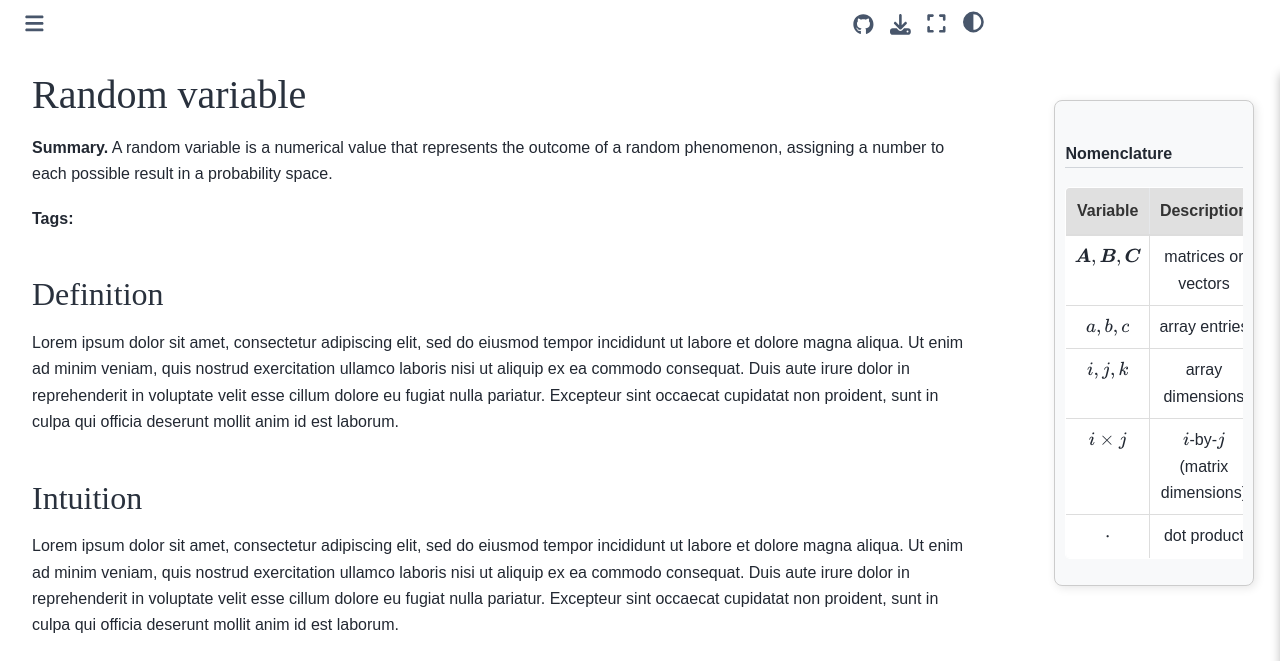
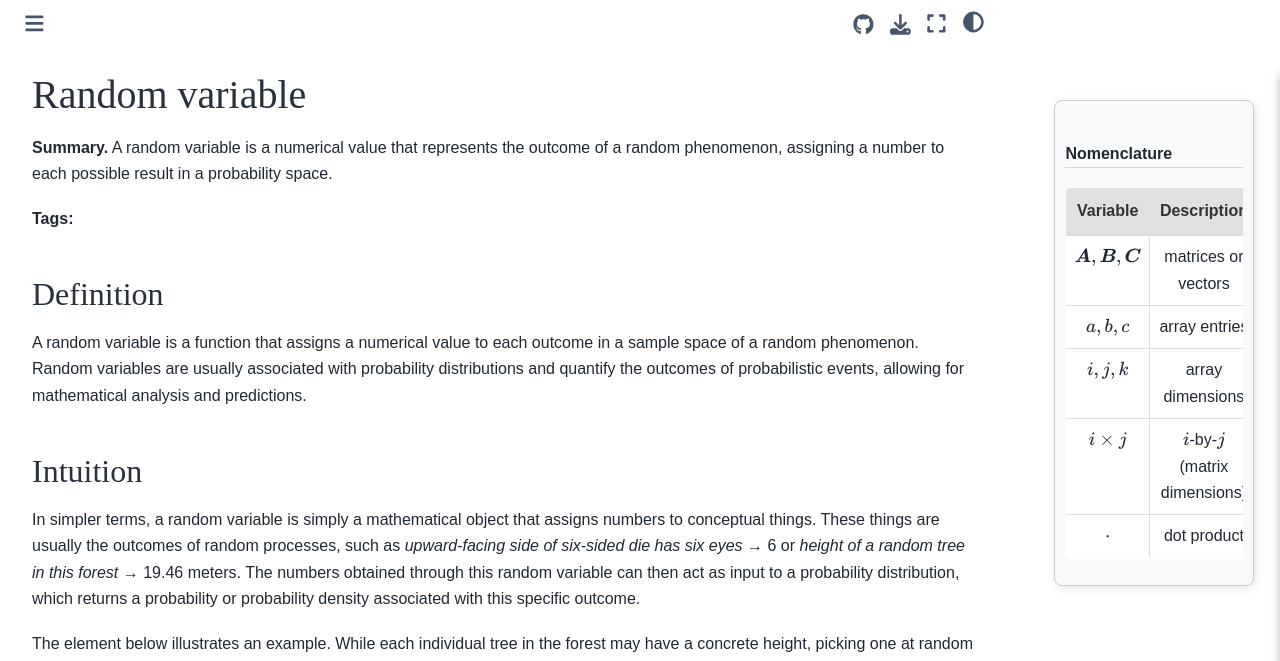
Before and after one commit to douden/graph_test, a Jupyter Book: the page built from book/pages/random_variable.md, in a window 1280 px wide and 1393 px high. Shown: the top 661 px of the window. Built offline with Jupyter Book 1.0.4 settings and Sphinx 7.4.7 and the Sphinx Book theme 1.1.4, drawn with Linux system fonts in a browser that asks for light colours; comment, search, counter and statistics services are not loaded; some of the changed text lies outside the part shown; grey boxes are pictures that could not be loaded.

Commit message:
add content random variable

```diff
--- a/book/_static/elements/random_variable.html
+++ b/book/_static/elements/random_variable.html
@@ -10,7 +10,7 @@
       margin: 0;
       overflow: hidden;
       font-family: Helvetica, sans-serif;
-      background: #f0f0f0;
+      background: transparent;
     }
     /* Main container */
     #my_datavisualization {
@@ -135,7 +135,7 @@
     var hgt = height*( 1 - originalScale)
 
     svg.append("line")
-    	.attr("x1", width*0.1)
+    	.attr("x1", width*0.)
       .attr("y1", hgt)
     	.attr("x2", width*0.425)
       .attr("y2", hgt)
--- a/book/pages/random_variable.md
+++ b/book/pages/random_variable.md
@@ -15,16 +15,18 @@
 
 ## Definition
 
-Lorem ipsum dolor sit amet, consectetur adipiscing elit, sed do eiusmod tempor incididunt ut labore et dolore magna aliqua. Ut enim ad minim veniam, quis nostrud exercitation ullamco laboris nisi ut aliquip ex ea commodo consequat. Duis aute irure dolor in reprehenderit in voluptate velit esse cillum dolore eu fugiat nulla pariatur. Excepteur sint occaecat cupidatat non proident, sunt in culpa qui officia deserunt mollit anim id est laborum.
+A random variable is a function that assigns a numerical value to each outcome in a sample space of a random phenomenon. Random variables are usually associated with probability distributions and quantify the outcomes of probabilistic events, allowing for mathematical analysis and predictions.
 
 ## Intuition
 
-Lorem ipsum dolor sit amet, consectetur adipiscing elit, sed do eiusmod tempor incididunt ut labore et dolore magna aliqua. Ut enim ad minim veniam, quis nostrud exercitation ullamco laboris nisi ut aliquip ex ea commodo consequat. Duis aute irure dolor in reprehenderit in voluptate velit esse cillum dolore eu fugiat nulla pariatur. Excepteur sint occaecat cupidatat non proident, sunt in culpa qui officia deserunt mollit anim id est laborum.
+In simpler terms, a random variable is simply a mathematical object that assigns numbers to conceptual things. These things are usually the outcomes of random processes, such as *upward-facing side of six-sided die has six eyes* → 6 or *height of a random tree in this forest* → 19.46 meters. The numbers obtained through this random variable can then act as input to a probability distribution, which returns a probability or probability density associated with this specific outcome.
+
+The element below illustrates an example. While each individual tree in the forest may have a concrete height, picking one at random repeatedly will yield different heights at different frequencies. A random variable *tree height* assigns to each individual tree receives a concrete number corresponding to its height, and plugging this number into the associated probability distribution informs us how common this height is in the whole forest.
 
 <div style="float: right; width: 100%; margin: 10px; border: 1px solid #ccc; border-radius: 8px; box-shadow: 2px 2px 10px rgba(0, 0, 0, 0.1);">
     <iframe src="https://maxramgraber.github.io/MASTER/main/_static/elements/random_variable.html" style="width: 100%; aspect-ratio: 2 / 1; border: none; border-radius: 8px;"></iframe>
     <div style="text-align: justify; padding: 5px; font-size: 14px; font-family: Arial, sans-serif; color: #555;">
-        <strong>Interactive element.</strong> Hover over the entries of the matrices to see how the rows and columns of the matrices on the left side of the equation combine into entries of the matrix on the right side.
+        <strong>Interactive element.</strong> Drag the grey circle on the left side to adjust the height of the tree. Observe how the random variable *tree height* and the associated height bracket in the probability distribution change.
     </div>
 </div>
 
```
